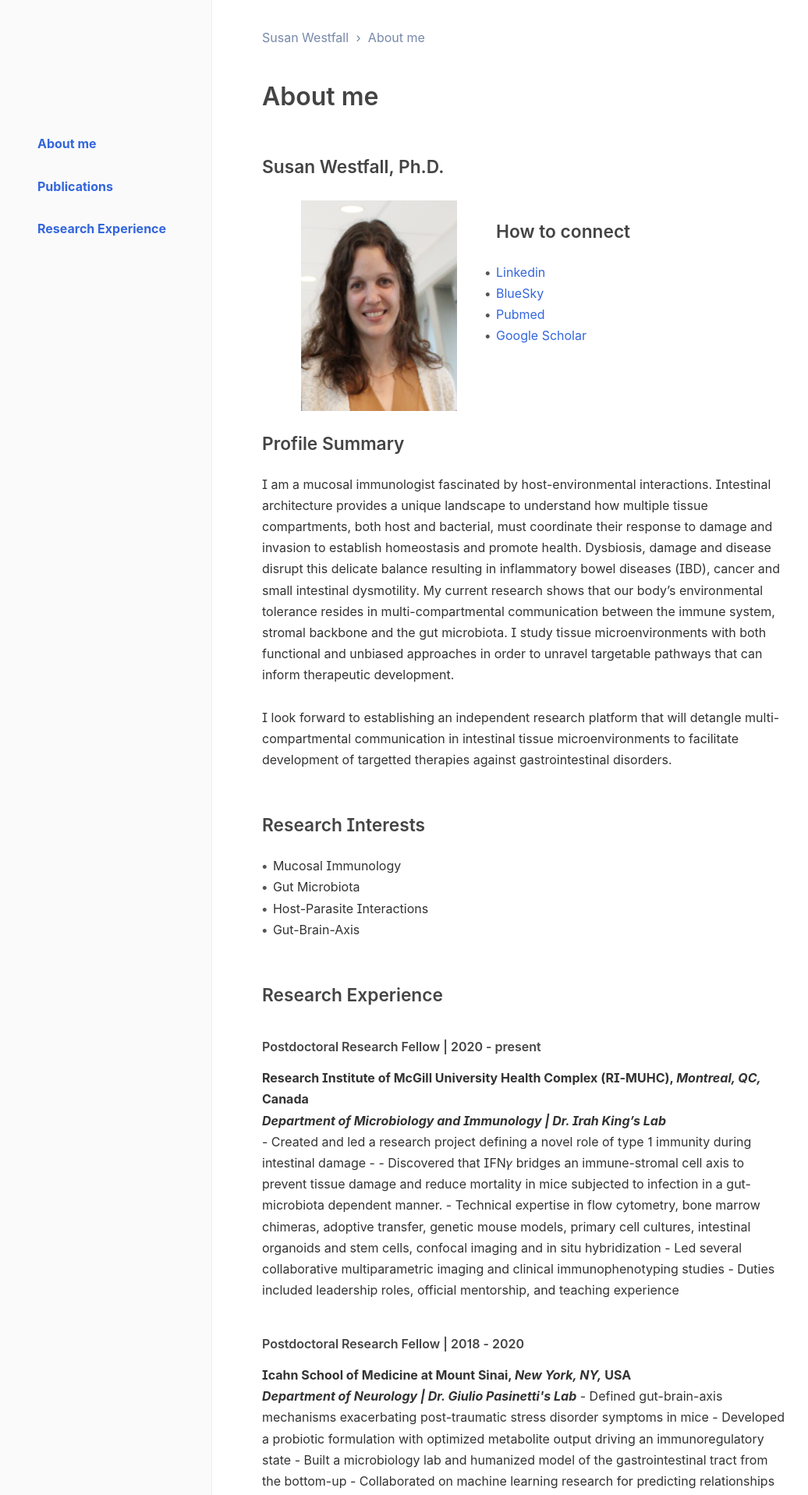
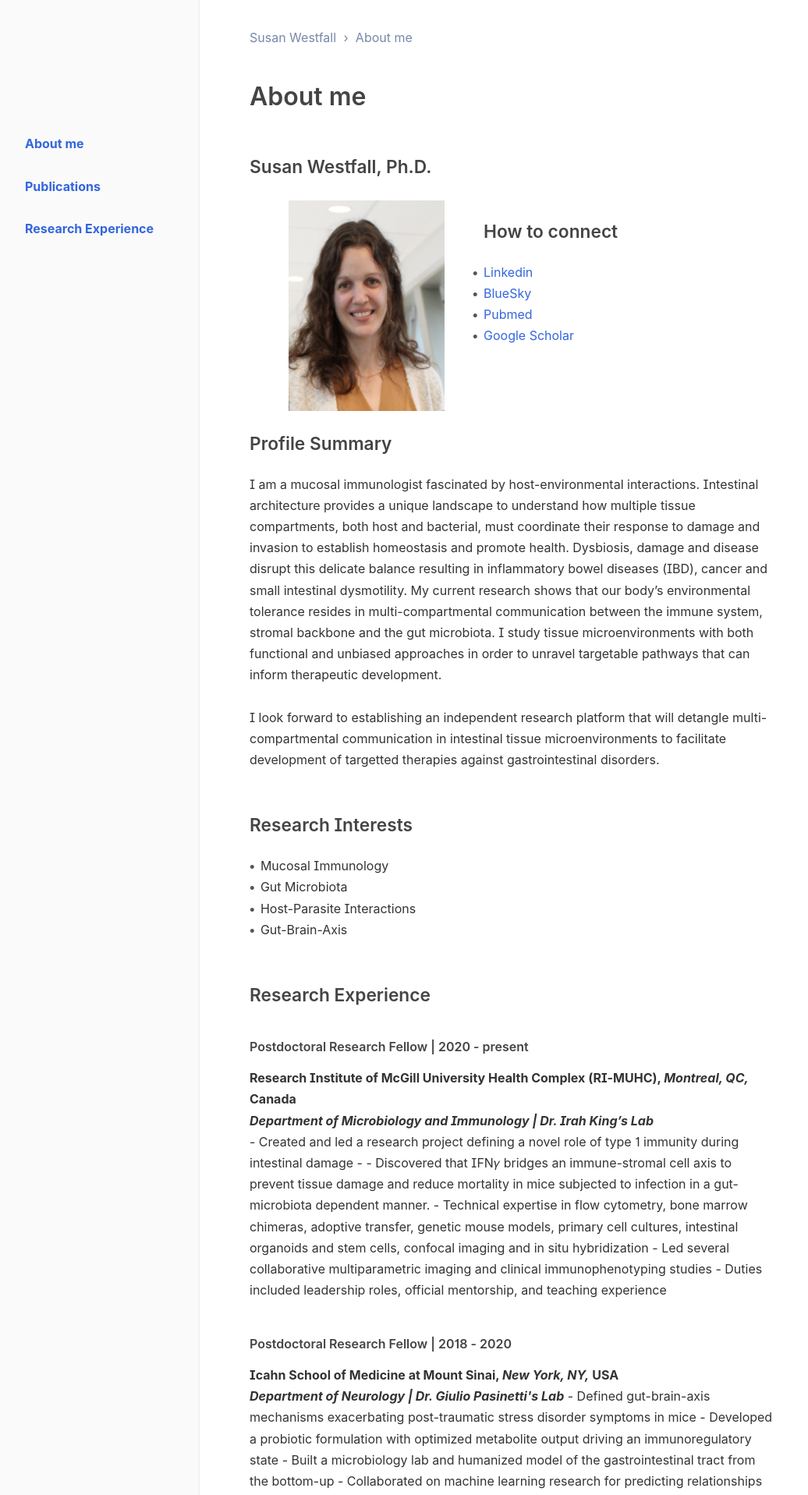
Before and after one commit to suswes/suswes.github.io, an MkDocs documentation site: the page built from docs/index.md, in a window 1280 px wide. Shown: the top 1917 px of the page at 78% size, without its empty margins (96-1132 px from the left). Built offline with MkDocs 1.6.1, drawn with Linux system fonts in a browser that asks for light colours; some web fonts are replaced.

Commit message:
Update main.html
Edited sidebar length

```diff
--- a/theme/main.html
+++ b/theme/main.html
@@ -78,7 +78,7 @@ A copy of the License has been included in the root of the repository.
   }
   #content {
     display: grid;
-    grid-template-columns: auto 16rem 50rem auto;
+    grid-template-columns: auto 6rem 50rem auto;
     color: #333;
     min-height: 100%;
   }
```
